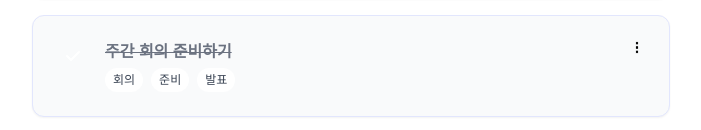
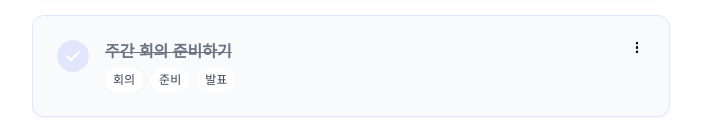
Before and after one commit to kimtaejin3/shared-todo, a Next.js app: page / in a window 1280 px wide. Shown: the part 603-733 px from the top of the page, without its empty margins (289-990 px from the left). Built offline with nearby package versions, Linux system fonts and the light colour scheme.

Commit message:
fix: todo style

```diff
--- a/src/components/TodoList.tsx
+++ b/src/components/TodoList.tsx
@@ -11,7 +11,7 @@ export default function TodoList() {
       title: "프로젝트 계획 수립하기",
       completed: false,
       tags: ["업무", "중요", "계획"],
-      color: "#D0EEEB",
+      color: "#d0eeeb",
     },
     {
       id: 2,
@@ -69,9 +69,13 @@ export default function TodoList() {
             <div
               className={`w-8 h-8 rounded-full ${
                 todo.completed
-                  ? `bg-[${todo.color}] text-white`
+                  ? "text-white"
                   : "bg-white border-2 border-gray-300"
               } flex items-center justify-center cursor-pointer transition-colors duration-200`}
+              style={{
+                backgroundColor: todo.completed ? todo.color : undefined,
+                border: todo.completed ? `1.5px solid ${todo.color}` : undefined
+              }}
               onClick={() => toggleComplete(todo.id)}
             >
               {todo.completed && (
```
